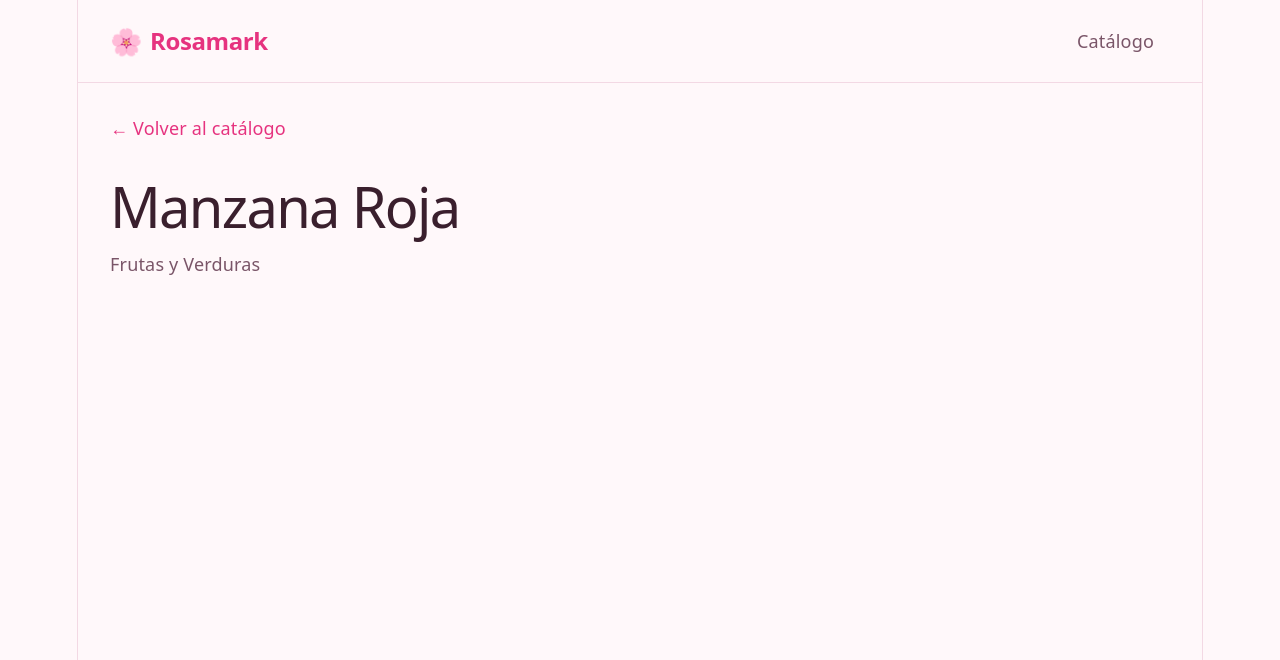
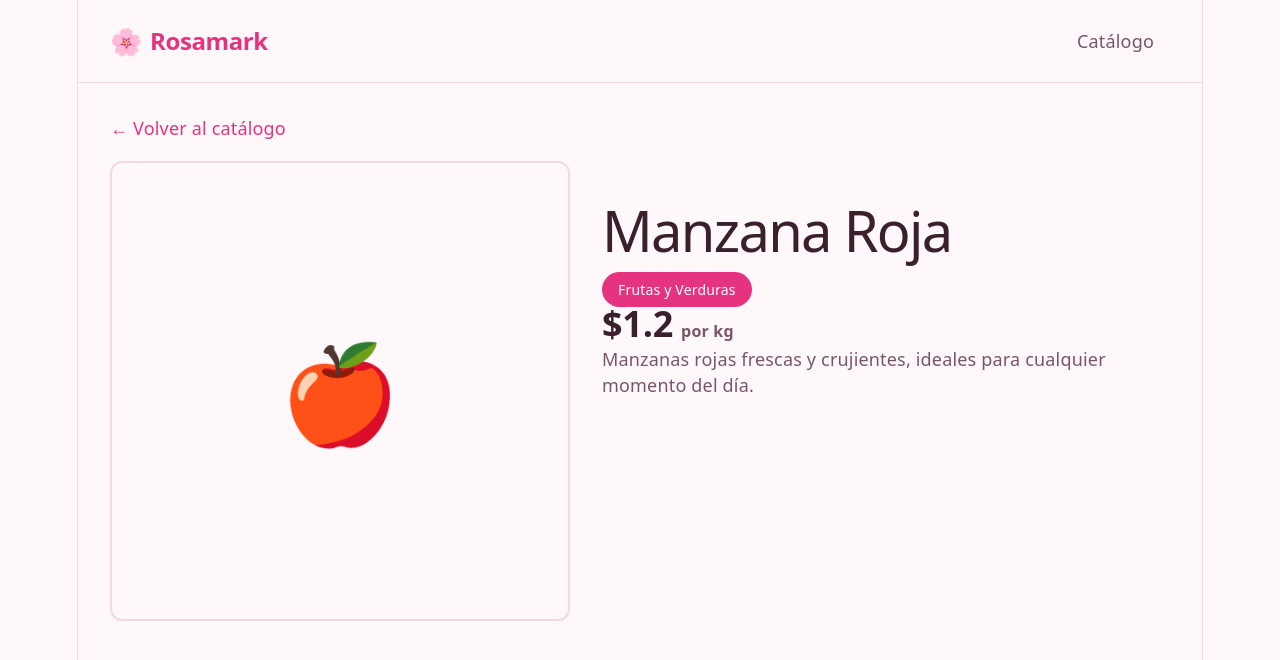
Before and after one commit to Eduardoaot/ProyectoCatalogo, a React (Vite) app: page /producto/1 in a window 1280 px wide. Shown: the top 660 px of the page. Built offline with nearby package versions, Linux system fonts and the light colour scheme.

Commit message:
Avance de detalle

```diff
--- a/src/pages/ProductoDetalle.css
+++ b/src/pages/ProductoDetalle.css
@@ -22,3 +22,57 @@
 .producto-detalle__volver:hover {
   text-decoration: underline;
 }
+
+.details {
+  display: flex;
+  gap: 32px;
+
+  @media (max-width: 1024px) {
+    flex-direction: column;
+    gap: 20px;
+  }
+}
+
+.detail-img {
+  display: flex;
+  justify-content: center;
+  align-items: center;
+  aspect-ratio: 1/1;
+  height: 456px;
+
+  border: 2px solid var(--border);
+  border-radius: 12px;
+
+  font-size: 96px;
+}
+
+.detail-info {
+  display: flex;
+  flex-direction: column;
+  margin-top: 24px;
+}
+
+.detail-category {
+  color: #fff;
+  background-color: var(--accent);
+  padding: 8px 16px;
+  border-radius: 999px;
+  display: inline;
+  font-size: 14px;
+  font-weight: 500;
+}
+
+.detail-price {
+  display: inline;
+  font-size: 36px;
+  font-weight: 800;
+  margin: 16px 0;
+}
+
+.detail-unit {
+  display: inline;
+  font-size: 16px;
+  color: var(--text);
+  margin-bottom: 16px;
+  margin-left: 8px;
+}
--- a/src/pages/ProductoDetalle.jsx
+++ b/src/pages/ProductoDetalle.jsx
@@ -38,8 +38,24 @@ function ProductoDetalle() {
       </Link>
 
       {/* TODO (compañero): reemplazar este contenido mínimo por el diseño final */}
-      <h1>{producto.nombre}</h1>
-      <p>{producto.categoria}</p>
+
+      <div className="details">
+        <div className = "detail-img">
+          {/*<img src={producto.emoji} alt="Imagen del producto" /> */}
+          <p>{producto.emoji}</p>
+        </div>
+        <div className="detail-info">
+          <h1>{producto.nombre}</h1>
+          <div>
+            <p className="detail-category">{producto.categoria}</p>
+          </div>
+          <div>
+            <h2 className="detail-price">${producto.precio}</h2>
+            <h4 className="detail-unit">por {producto.unidad}</h4>
+          </div>
+          <p>{producto.descripcion}</p>
+        </div>
+      </div>
     </section>
   )
 }
```
Also changed, not shown: 1 other file (tests, documents, lock files or other folders).
